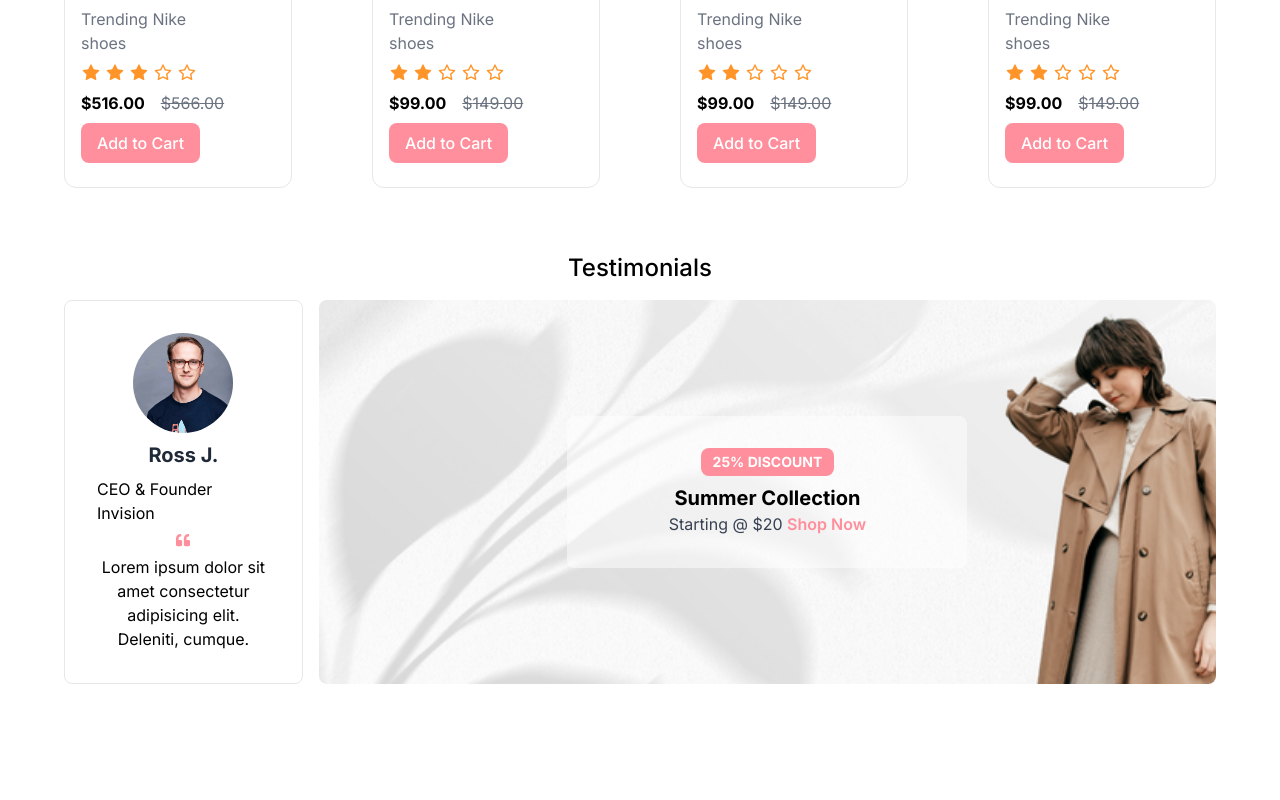
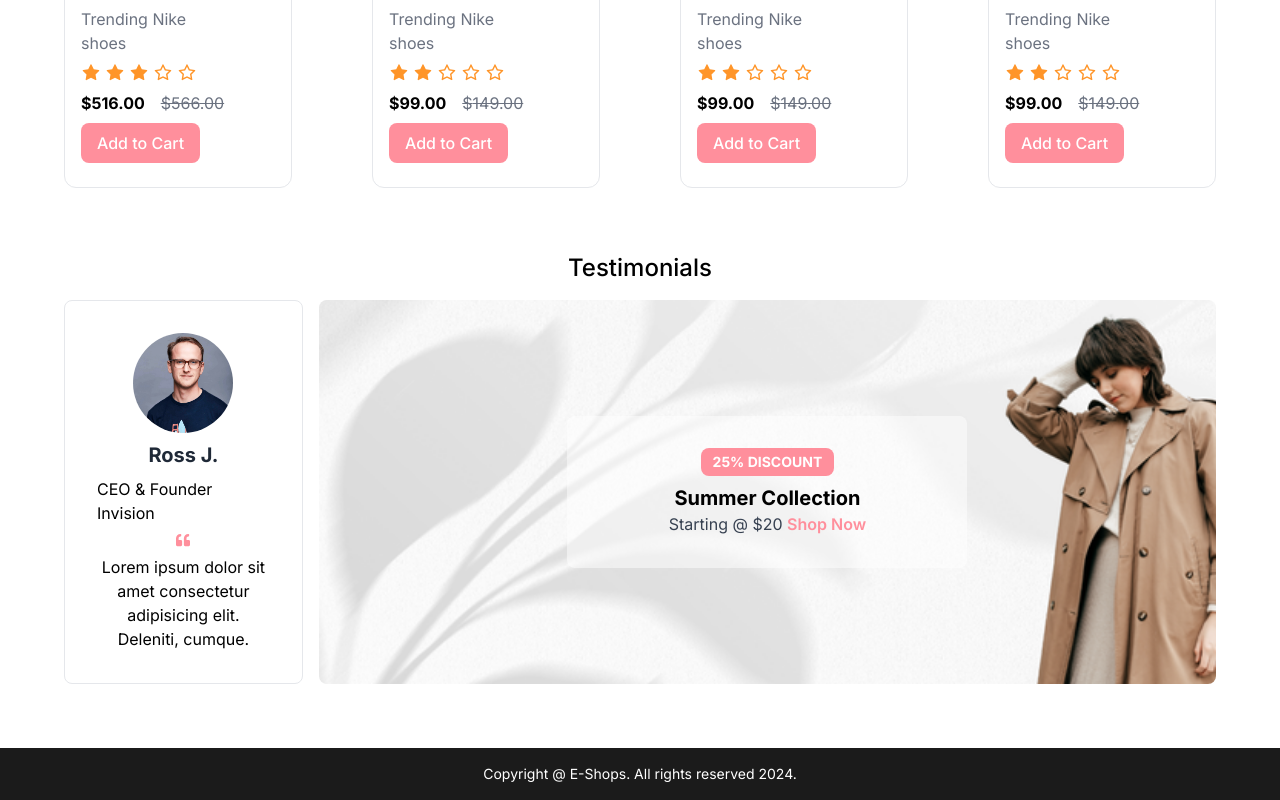
Before and after one commit to ankitojha07/e-shopping, a Next.js app: page / in a window 1280 px wide. Shown: the part 1632-2432 px from the top of the page. Before the commit the page ends 2380 px from the top, so only its background shows below. Built offline with nearby package versions, Linux system fonts and the light colour scheme.

Commit message:
updating state when clicks on add to cart

```diff
--- a/src/app/layout.tsx
+++ b/src/app/layout.tsx
@@ -8,6 +8,7 @@ import NavBar from "@/components/NavBar";
 import "slick-carousel/slick/slick.css";
 import "slick-carousel/slick/slick-theme.css";
 import MobileNavBar from "@/components/MobileNavBar";
+import Footer from "@/components/Footer";
 
 const inter = Inter({ subsets: ["latin"] });
 
@@ -28,7 +29,10 @@ export default function RootLayout({
         <HeaderMain />
         <NavBar />
         <MobileNavBar />
+
         {children}
+
+        <Footer />
       </body>
     </html>
   );
--- /dev/null
+++ b/src/components/CartItem.ts
@@ -0,0 +1,8 @@
+export interface CartItem {
+    img: string;
+    title: string;
+    desc: string;
+    rating: number;
+    price: string;
+    quantity: number; // Added for cart functionality
+  }
--- /dev/null
+++ b/src/components/Footer.tsx
@@ -0,0 +1,13 @@
+import React from "react";
+
+const Footer = () => {
+  return (
+    <div className="w-full p-4 bg-blakish text-white items-center flex justify-center">
+      <p className="text-center text-sm">
+        Copyright @ E-Shops. All rights reserved 2024.
+      </p>
+    </div>
+  );
+};
+
+export default Footer;
--- a/src/components/NewProducts.tsx
+++ b/src/components/NewProducts.tsx
@@ -1,4 +1,4 @@
-import React from "react";
+import React, { useState } from "react";
 import ProductCard from "./ProductCard";
 
 const productData = [
--- a/src/components/ProductCard.tsx
+++ b/src/components/ProductCard.tsx
@@ -1,5 +1,6 @@
+"use client";
 import Image from "next/image";
-import React from "react";
+import React, { useState } from "react";
 import { AiFillStar, AiOutlineStar } from "react-icons/ai";
 
 interface propsType {
@@ -17,6 +18,14 @@ const ProductCard: React.FC<propsType> = ({
   rating,
   price,
 }) => {
+  const [data, setData] = useState("");
+
+  const dataChange = () => {
+    setData("Added to cart successfully");
+  };
+
+  console.log(data);
+
   const generateRating = (rating: number) => {
     switch (rating) {
       case 1:
@@ -122,7 +131,10 @@ const ProductCard: React.FC<propsType> = ({
             ${parseInt(price) + 50}.00
           </del>
         </div>
-        <button className="bg-accent p-2 px-4 font-medium rounded-lg text-white">
+        <button
+          onClick={() => dataChange()}
+          className="bg-accent p-2 px-4 font-medium rounded-lg text-white"
+        >
           Add to Cart
         </button>
       </div>
```
Also changed, not shown: src/components/HeaderTop.tsx (+1 -10 lines).
